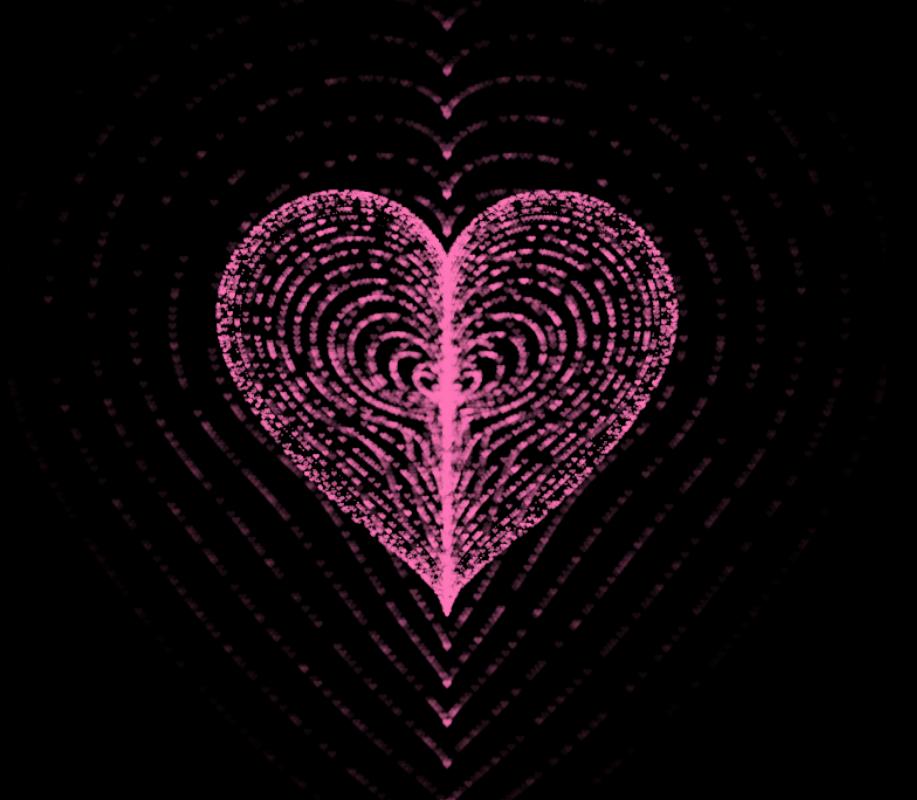
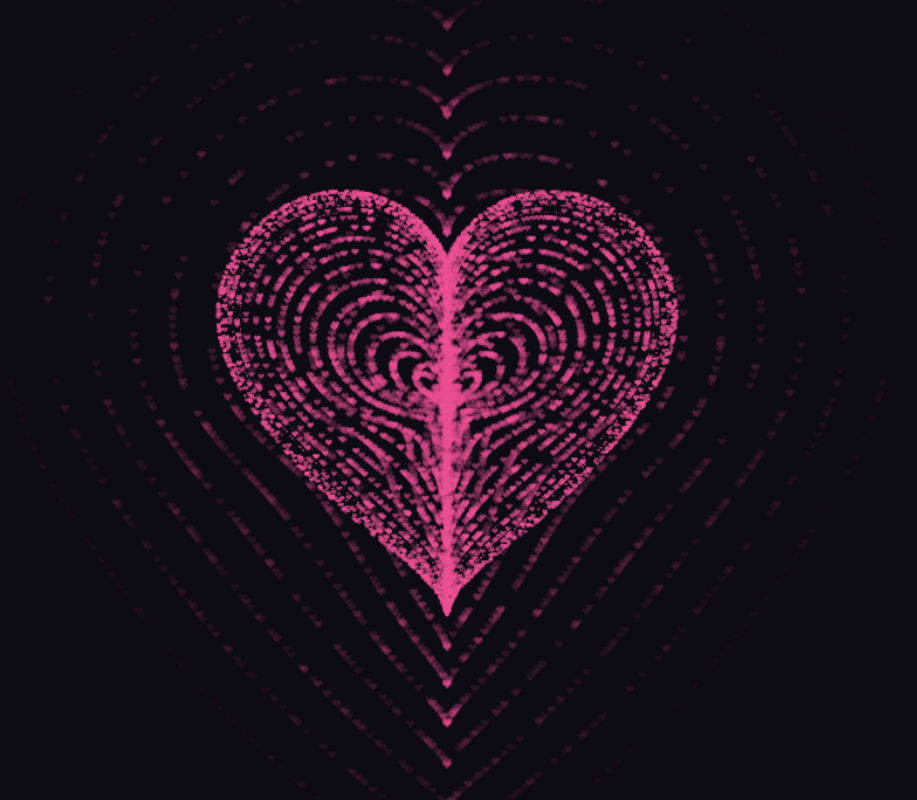
Before and after one commit to LGKAI/code-trai-tim, a plain HTML site: page index.html in a window 1280 px wide. Shown: the whole page, without its empty margins (193-1110 px from the left). Drawn offline with Linux system fonts and the light colour scheme; animation ran at ten frames a second.

Commit message:
lưu tạm thay đổi trước khi rebase

```diff
--- a/index.html
+++ b/index.html
@@ -15,13 +15,13 @@
         height: 100%;
         padding: 0;
         margin: 0;
-        background: #000000;
+        background: #0d0b14;
         display: flex;
         justify-content: center;
         align-items: center;
       }
       h1 {
-        color: #ff78b9;
+        color: #ec5295;
       }
       .box {
         width: 100%;
@@ -52,7 +52,7 @@
       #board:after {
         content: "";
         position: absolute;
-        background: #ff78b9;
+        background: #ec5295;
         width: 100px;
         height: 160px;
         border-top-left-radius: 50px;
@@ -318,7 +318,7 @@
           }
           context.closePath();
           // create the fill
-          context.fillStyle = "#ff78b9";
+          context.fillStyle = "#ec5295";
           context.fill();
           // create the image
           var image = new Image();
```
